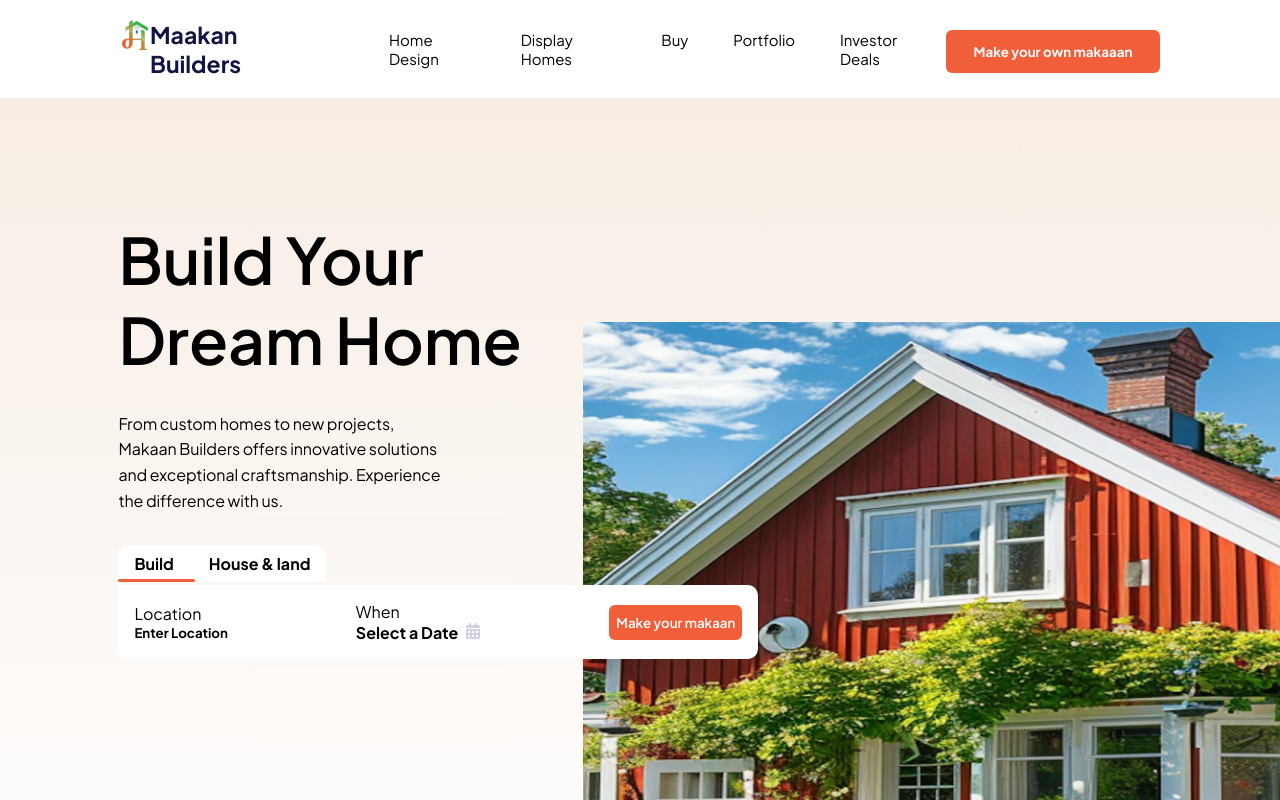
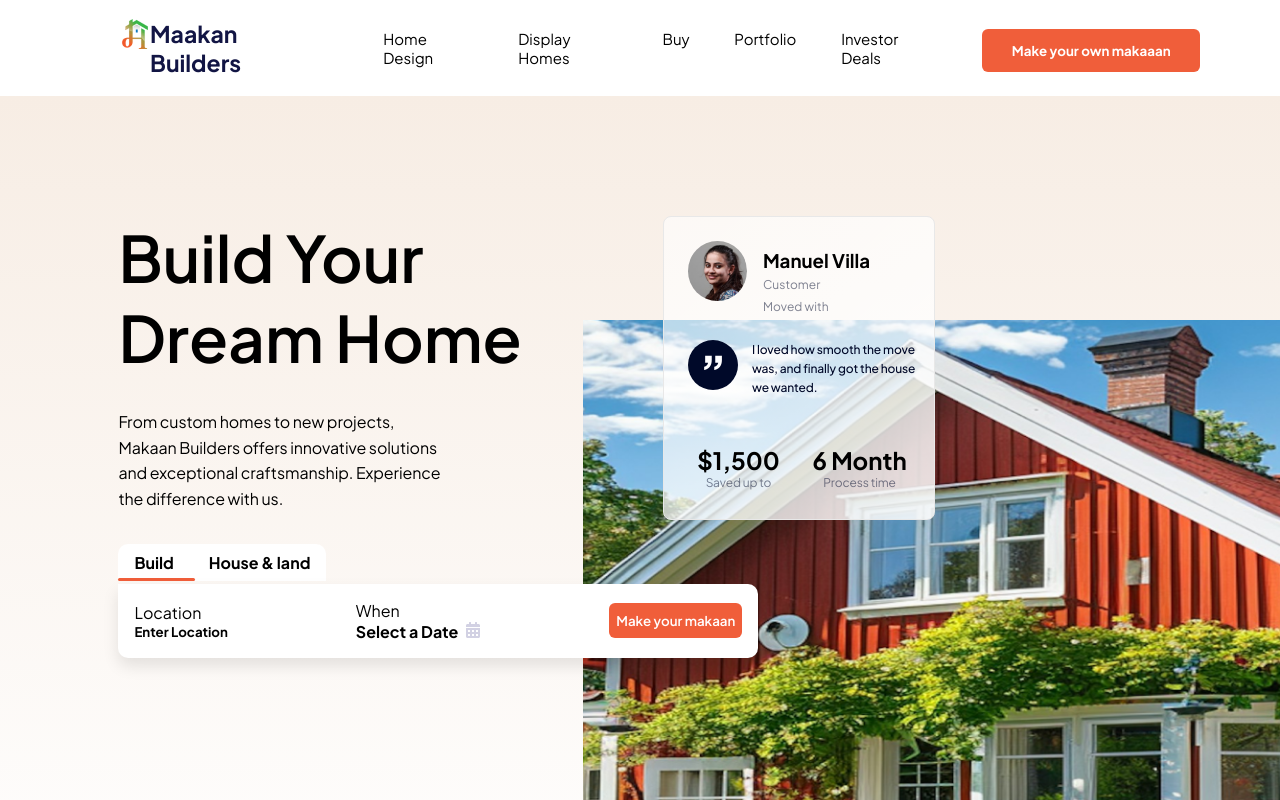
Before and after one commit to whereisfarukk/React-Practise, a React (Vite) app: page / in a window 1280 px wide. Shown: the top 800 px of the page. Built offline with nearby package versions, Linux system fonts and the light colour scheme.

Commit message:
feat:added some card

```diff
--- a/src/components/Hero/Hero.css
+++ b/src/components/Hero/Hero.css
@@ -6,7 +6,7 @@
     overflow: hidden;
     position: relative;
     min-height: 100vh;
-
+    z-index: 2;
 
 }
 
@@ -41,7 +41,171 @@
     display: flex;
     justify-content: flex-end;
     align-items: flex-end;
+    position: relative;
 }
+
+.right-content .card {
+    width: 17rem;
+    height: 19rem;
+    background-color: #F05E3A;
+    position: absolute;
+    top: 7.5rem;
+    left: 5rem;
+    display: flex;
+    /* overflow: hidden; */
+    flex-direction: column;
+    padding: 14px;
+    border-radius: 8px;
+    border: 1px solid #E8E8E8;
+    background: linear-gradient(138deg, rgba(255, 255, 255, 0.60) 0%, rgba(255, 255, 255, 0.86) 100%);
+
+}
+
+.card .row-1 {
+    box-sizing: border-box;
+    flex: 1;
+    /* background-color: #db995e; */
+    display: flex;
+    width: 100%;
+    height: 100%;
+    overflow: hidden;
+    padding: 10px;
+}
+
+.card .row-1 .col-1 {
+    flex: 2;
+    width: 100%;
+    height: 80%;
+    overflow: hidden;
+    display: flex;
+    justify-content: center;
+    align-items: center;
+    /* background-color: #F05E3A; */
+    /* border: 2px solid black; */
+    border-radius: 50%;
+
+}
+
+.row-1 .col-1 img {
+    /* padding: 2rem; */
+    transform: scale(0.12);
+    /* object-fit: cover; */
+    border-radius: 50%;
+}
+
+/* .col-1 img {
+    width: 100%;
+    height: auto;
+    object-fit: cover;
+    object-position: center;
+} */
+
+
+
+.card .row-1 .col-2 {
+    flex: 5;
+    /* background-color: blue; */
+    display: flex;
+    flex-direction: column;
+    align-items: start;
+    justify-content: space-between;
+    padding-left: 1rem;
+    padding-top: 0.5rem;
+
+}
+
+.card .row-1 .col-2 p {
+    color: #000929;
+    font-family: "Plus Jakarta Sans";
+    font-size: 12px;
+    font-style: normal;
+    font-weight: 400;
+    line-height: 140%;
+    /* 16.8px */
+    letter-spacing: 0.06px;
+    opacity: 0.5;
+}
+
+.card .row-2 {
+    flex: 1.4;
+    /* background-color: aqua; */
+    display: flex;
+}
+
+.card .row-2 .col-1 {
+    flex: 2;
+    /* background-color: red; */
+    display: flex;
+    /* align-items: center; */
+    justify-content: center;
+    padding-top: 14px;
+}
+
+.card .row-2 .col-2 {
+    box-sizing: border-box;
+    flex: 5;
+    /* background-color: wheat; */
+}
+
+.card .row-2 .col-2 p {
+    color: #000929;
+
+    display: flex;
+    font-size: 12px;
+    font-style: normal;
+    font-weight: 500;
+    line-height: 160%;
+    /* 19.2px */
+    letter-spacing: -0.12px;
+    padding-top: 14px;
+    padding-left: 0.3rem;
+
+}
+
+.card .row-3 {
+    flex: 1;
+    display: flex;
+
+}
+
+.row-3 .col-1 {
+    flex: 1;
+    display: flex;
+    /* background-color: bisque; */
+    flex-direction: column;
+    align-items: center;
+    justify-content: center;
+}
+
+.row-3 .col-1 h3 {
+    color: #000929;
+    font-family: "Plus Jakarta Sans";
+    font-size: 20px;
+    font-style: normal;
+    font-weight: 800;
+    line-height: 100%;
+    /* 20px */
+    letter-spacing: -0.2px;
+}
+
+.row-3 .col-1 p {
+    color: var(--Main-Color-Black, #000929);
+    font-family: "Plus Jakarta Sans";
+    font-size: 12px;
+    font-style: normal;
+    font-weight: 400;
+    line-height: 135%;
+    /* 16.2px */
+    letter-spacing: -0.12px;
+    opacity: 0.5;
+}
+
+/* .row-3 .col-2 {
+    flex: 1;
+    display: flex;
+    background-color: pink;
+} */
+
 
 .right-content img {
     min-width: 500px;
@@ -108,6 +272,8 @@
     padding: 1rem;
     border-radius: 0 10px 10px 10px;
     top: 40px;
+    z-index: 3;
+    box-shadow: 0 8px 16px rgba(0, 0, 0, 0.1);
 }
 
 .sub-card-3 button {
--- a/src/components/Hero/Hero.jsx
+++ b/src/components/Hero/Hero.jsx
@@ -2,6 +2,9 @@ import React from "react";
 import "./Hero.css";
 import { FaCalendarAlt } from "react-icons/fa";
 import home_img from "/assets/home_img.png";
+import profile_img from "/assets/Profile.jpeg";
+import Quote from "../icons/Quote";
+
 function Hero() {
   return (
     <section className="hero-container">
@@ -42,6 +45,39 @@ function Hero() {
           <div className="section4">Safe investments</div>
         </div>
         <div className="right-content">
+          <div className="card">
+            <div className="row-1">
+              <div className="col-1">
+                <img src={profile_img}></img>
+              </div>
+              <div className="col-2">
+                <h3>Manuel Villa</h3>
+                <p>Customer</p>
+                <p>Moved with</p>
+              </div>
+            </div>
+            <div className="row-2">
+              <div className="col-1">
+                <Quote />
+              </div>
+              <div className="col-2">
+                <p>
+                  I loved how smooth the move was, and finally got the house we
+                  wanted.
+                </p>
+              </div>
+            </div>
+            <div className="row-3">
+              <div className="col-1">
+                <h2>$1,500</h2>
+                <p>Saved up to</p>
+              </div>
+              <div className="col-1">
+                <h2>6 Month</h2>
+                <p>Process time</p>
+              </div>
+            </div>
+          </div>
           <img src={home_img}></img>
         </div>
       </div>
--- a/src/components/Navbar/Navbar.css
+++ b/src/components/Navbar/Navbar.css
@@ -2,6 +2,8 @@
     background-color: rgba(255, 255, 255, 0.40);
     backdrop-filter: blur(40px);
     padding: 0.3rem 5rem;
+    height: 96px;
+    display: flex;
 }
 
 .nav-content {
@@ -10,15 +12,15 @@
     align-items: center;
     justify-content: space-between;
     margin-left: 40px;
-    margin-right: 40px;
-    gap: 1rem;
+    /* margin-right: 40px; */
+    gap: 3rem;
 }
 
 .logo {
     display: flex;
     flex-direction: row;
     align-items: center;
-    gap: 4.2rem;
+    gap: 3.6rem;
     color: #121544;
     font-size: 23px;
     font-weight: 600;
@@ -26,11 +28,12 @@
 
 .logo img {
     width: auto;
-    /* Maintain aspect ratio */
     height: 30px;
-    /* Set a fixed height, or adjust as needed */
     object-fit: contain;
-    /* Ensures the image scales properly without distortion */
+}
+
+.logo .icon {
+    display: none;
 }
 
 .logo div {
@@ -45,6 +48,7 @@
     align-items: start;
     font-size: 15px;
     font-weight: 400;
+
 }
 
 .logo ul .menu-item {
@@ -73,44 +77,3 @@
     justify-content: space-between;
     gap: 4rem;
 } */
-
-@media (max-width: 768px) {
-    .nav-content {
-        flex-direction: column;
-        align-items: center;
-        gap: 0.2rem;
-    }
-
-    .logo {
-        flex-direction: column;
-        align-items: center;
-        gap: 1rem;
-    }
-
-    .logo ul {
-        flex-direction: column;
-        gap: 1rem;
-        align-items: center;
-    }
-
-    .nav-content .make-your-maakan {
-        width: 100%;
-        max-width: 300px;
-        text-align: center;
-    }
-}
-
-@media (max-width: 480px) {
-    .nav-wrapper {
-        padding: 0.3rem 1rem;
-    }
-
-    .logo ul {
-        gap: 0.5rem;
-    }
-
-    .nav-content .make-your-maakan {
-        font-size: 14px;
-        padding: 10px 5px;
-    }
-}
--- a/src/components/Navbar/Navbar.jsx
+++ b/src/components/Navbar/Navbar.jsx
@@ -1,12 +1,14 @@
 import React from "react";
 import "./Navbar.css";
 import logo_img from "/assets/logo.png";
+import { FaBars } from "react-icons/fa";
+
 const Navbar = () => {
   return (
     <>
       <nav className="nav-wrapper">
         <div className="nav-content">
-          <a className="logo">
+          <div className="logo">
             <div>
               <img src={logo_img}></img>
               <h4> Maakan Builders</h4>
@@ -29,7 +31,11 @@ const Navbar = () => {
                 <a className="menu-item">Investor Deals</a>
               </li>
             </ul>
-          </a>
+            {/* <div className="icon">
+              {" "}
+              <FaBars />
+            </div> */}
+          </div>
 
           <button className="make-your-maakan">Make your own makaaan</button>
         </div>
--- /dev/null
+++ b/src/components/icons/Quote.jsx
@@ -0,0 +1,29 @@
+import React from "react";
+
+export default function Quote() {
+  return (
+    <div>
+      <svg
+        xmlns="http://www.w3.org/2000/svg"
+        width="50"
+        height="50"
+        viewBox="0 0 32 32"
+        fill="none"
+      >
+        <circle cx="16" cy="16" r="16" fill="#000929" />
+        {/* Adding the double apostrophe inside the circle */}
+        <text
+          x="50%"
+          y="75%"
+          textAnchor="middle"
+          fontSize="32"
+          fontWeight="bold"
+          fill="white"
+          dy=".3em"
+        >
+          ”
+        </text>
+      </svg>
+    </div>
+  );
+}
```
Also changed, not shown: public/assets/Profile.jpeg (added).
